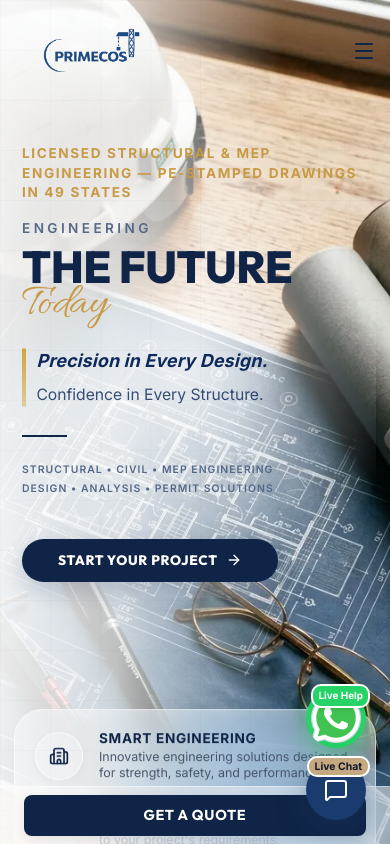
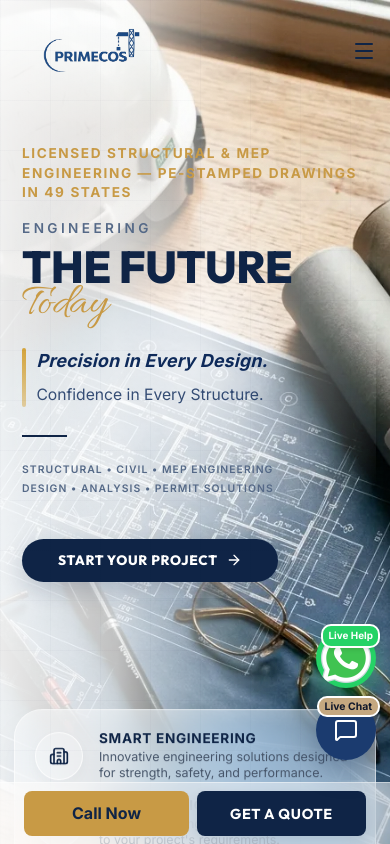
Before and after one commit to f2022266362-cpu/PrimeCost-Engineering-Service-, a React (Vite) app: page / in a window 390 px wide. Shown: the top 844 px of the page. Built offline with nearby package versions, Linux system fonts and the light colour scheme; a web font is replaced by a local one.

Commit message:
Conversion: mobile Call Now button + header phone styles

```diff
--- a/src/App.jsx
+++ b/src/App.jsx
@@ -202,10 +202,13 @@ export default function App() {
 
       {/* Sticky mobile CTA bar */}
       <div className="sticky-mobile-cta">
+        <a href="tel:+18322346456" className="sticky-call-btn" aria-label="Call PRIMECOST at (832) 234-6456">
+          Call Now
+        </a>
         <PrimaryButton
           variant="primary"
           onClick={openProposal}
-          style={{ width: '100%', borderRadius: '8px', padding: '0.6rem' }}
+          style={{ flex: 1, borderRadius: '8px', padding: '0.6rem' }}
         >
           Get a Quote
         </PrimaryButton>
--- a/src/index.css
+++ b/src/index.css
@@ -457,3 +457,39 @@ button, input, select, textarea {
   margin-bottom: 0.9rem;
   max-width: 34rem;
 }
+
+/* Header phone link (wide desktop only) */
+.header-phone {
+  display: none;
+  align-items: center;
+  font-weight: 800;
+  font-size: 0.78rem;
+  color: #0F2446;
+  text-decoration: none;
+  margin: 0 0.75rem 0 0.25rem;
+  white-space: nowrap;
+}
+.header-phone:hover { color: #C89A45; }
+@media (min-width: 1280px) {
+  .header-phone { display: inline-flex; }
+}
+
+/* Sticky mobile call button */
+.sticky-mobile-cta { gap: 0.5rem; }
+.sticky-call-btn {
+  flex: 1;
+  display: flex;
+  align-items: center;
+  justify-content: center;
+  background: #C89A45;
+  color: #0F2446;
+  font-weight: 800;
+  border-radius: 8px;
+  padding: 0.6rem;
+  text-decoration: none;
+}
+
+/* Keep chat buttons above the sticky mobile call/quote bar */
+@media (max-width: 991px) {
+  .chatbot-widget { bottom: 84px !important; right: 14px !important; }
+}
```
